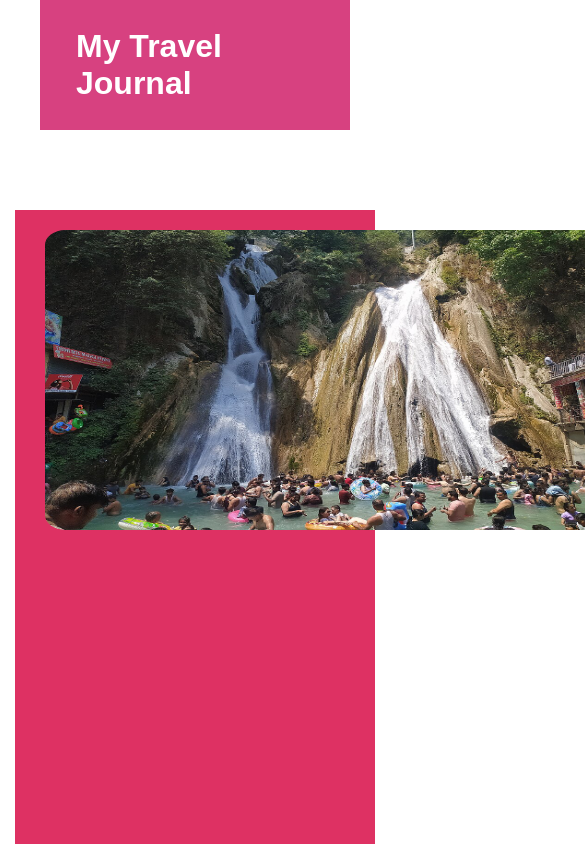
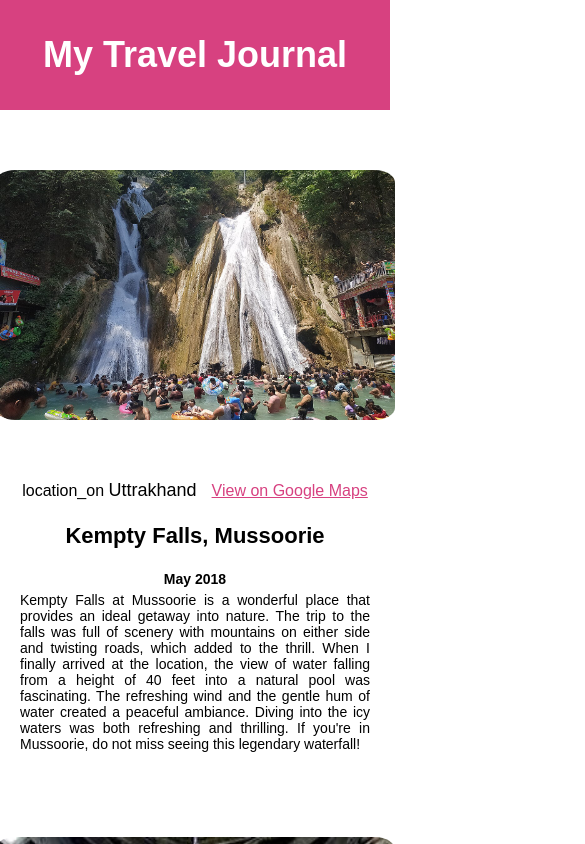
Before and after one commit to iamamitprakash/Travel_Blog_React, a React (Create React App) app: page / in a window 390 px wide. Shown: the top 844 px of the page, 585 px wide, since content can reach past the window. Built offline with nearby package versions, Linux system fonts and the light colour scheme.

Commit message:
App completed

```diff
--- a/src/App.css
+++ b/src/App.css
@@ -23,6 +23,7 @@ section {
 
 p {
   font-size: 16px;
+  text-align: justify;
 }
 
 h4, p {
@@ -32,28 +33,44 @@ h4, p {
 
 .title {
   font-weight: 600;
+  text-align: center;
 }
 
 .journal-header {
   background-color: #d74180;
-  height: 130px;
+  min-height: 80px;
+  display: flex;
   justify-content: center;
   align-items: center;
+  color: white;
+  padding: 10px;
+  text-align: center;
+}
+
+.card {
   display: flex;
-  padding: 20px 36px;
-  color: white;
-  margin-left: 40px;
-  margin-right: 40px;
+  flex-direction: row;
+  align-items: center;
+  margin: 40px auto;
+  max-width: 900px;
+  gap: 20px;
 }
 
 .card-img {
-  width: 600px;
+  width: 100%;
+  max-width: 400px;
   height: 300px;
   border-radius: 5%;
-  margin-bottom: 15px;
+  /* margin-bottom: 15px;
   position: relative;
-  padding-left: 10px;
+  padding-left: 10px; */
   display: block;
+  transition: transform 0.3s ease-in-out, box-shadow 0.3s ease-in-out;
+}
+
+.card-img:hover {
+  transform: scale(1.05);
+  box-shadow: 0px 10px 20px rgba(0, 0, 0, 0.3);
 }
 
 .card-country {
@@ -62,45 +79,31 @@ h4, p {
 }
 
 .card-country-title {
-  font-size: 40px;
+  font-size: 28px;
 }
 
 .card-date {
   font-size: 18px;
 }
 
-.card {
-  display: flex;
-  flex-direction: row;
-  font-size: 12px;
-  flex: 0 0 auto;
-  position: relative;
-  margin-top: 80px;
-  margin-right: 15px;
-  margin-left: 15px;
-}
-
 .column-left {
-  flex: 40%;
-  padding-right: 30px;
+  flex: 50%;
 }
 
 .column-right {
-  flex: 40%;
+  flex: 50%;
 }
 
 .journal-footer {
+  background-color: #5a595a;
+  min-height: 60px;
+  display: flex;
   justify-content: center;
   align-items: center;
-  display: flex;
-  background-color: #5a595a;
-  height: 130px;
-  display: flex;
   color: white;
-  position: relative;
-  border-radius: 5px;
-  bottom: 0;
+  text-align: center;
   width: 100%;
+  padding: 10px;
 }
 
 .footer-caption {
@@ -108,8 +111,42 @@ h4, p {
 }
 
 /* media queries */
-@media (max-width: 400px) {
+@media (max-width: 768px) {
   .card {
-    background-color: #de3163;
+    flex-direction: column;
+    text-align: center;
+    align-items: center;
+  }
+
+  .card-img {
+    width: 400px;
+    height: 250px;
+  }
+
+  .column-left, .column-right{
+    flex: 100%;
+  }
+
+  .journal-header {
+    padding: 10px;
+  }
+
+  .card-country-title {
+    font-size: 24px;
   }
 }
+
+@media (max-width: 480px) {
+  .journal-header {
+    font-size: 18px;
+    padding: 10px;
+  }
+
+  .card-country-title {
+    font-size: 22px;
+  }
+
+  .card-date, p {
+    font-size: 14px;
+  }
+}
```
